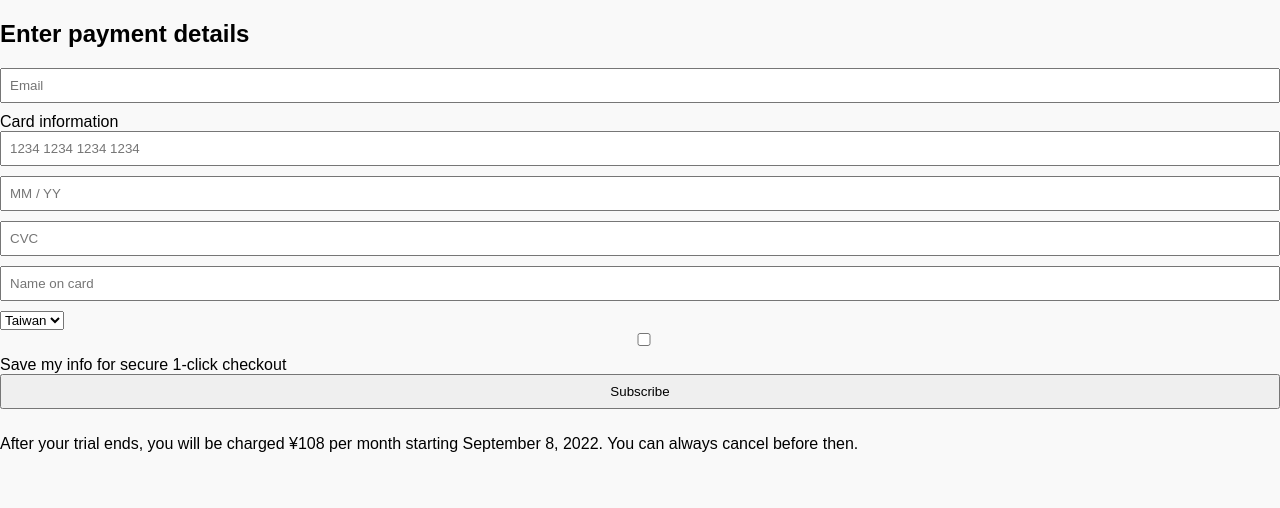
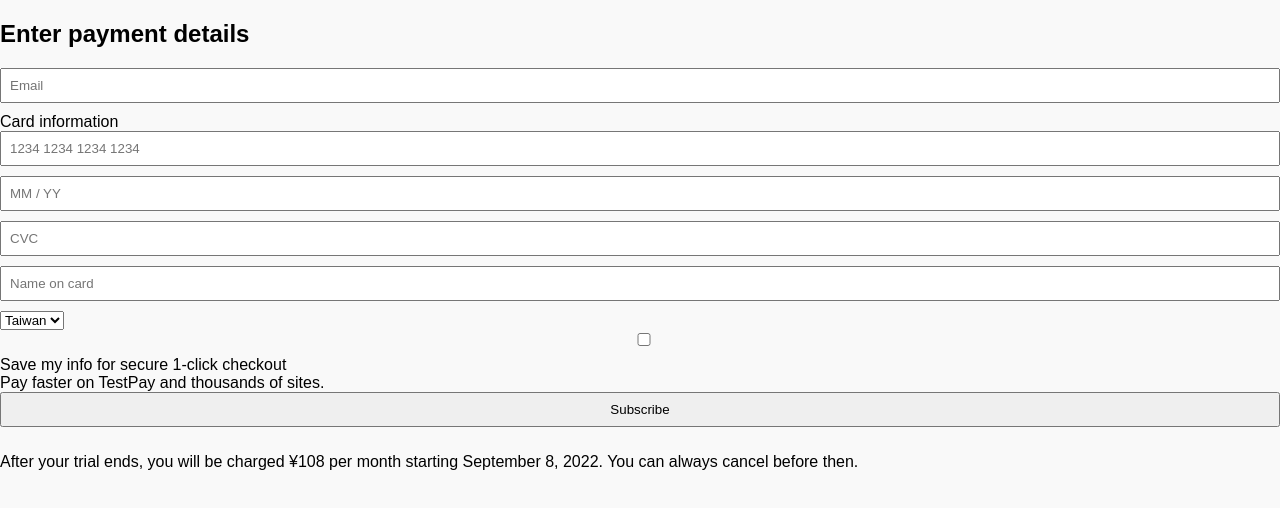
Before and after one commit to tie523399/fake-stripe-checkout, a React (Create React App) app: page / in a window 1280 px wide. Shown: the top 508 px of the page. Built offline with nearby package versions, Linux system fonts and the light colour scheme; the HTML template or start-up script is replaced by a standard one.

Commit message:
Update App.js

```diff
--- a/src/App.js
+++ b/src/App.js
@@ -40,40 +40,36 @@ export default function App() {
   };
 
   return (
-    <div className="min-h-screen bg-gray-100 flex items-center justify-center px-4">
-      <div className="w-full max-w-md bg-white rounded-lg shadow-lg p-6 border border-gray-200">
-        <h2 className="text-lg font-medium mb-6">Enter payment details</h2>
+    <div className="min-h-screen bg-[#f6f9fc] flex items-center justify-center p-4">
+      <div className="w-full max-w-md bg-white p-8 rounded-lg shadow-sm border border-gray-200 text-sm font-sans">
+        <h2 className="text-lg font-semibold mb-6">Enter payment details</h2>
 
-        <div className="space-y-4">
-          <div>
         <input
           type="email"
           name="email"
+          placeholder="Email"
           value={formData.email}
           onChange={handleChange}
-              placeholder="Email"
-              className="w-full border border-gray-300 rounded px-3 py-2 text-sm"
+          className="mb-4 w-full border border-gray-300 rounded px-3 py-[10px]"
         />
-          </div>
 
-          <div>
-            <label className="text-xs text-gray-600 font-medium mb-1 block">Card information</label>
+        <div className="mb-2 text-xs text-gray-600 font-medium">Card information</div>
         <input
           type="text"
           name="card"
           placeholder="1234 1234 1234 1234"
           value={formData.card}
           onChange={handleChange}
-              className="w-full border border-gray-300 rounded px-3 py-2 text-sm"
+          className="w-full border border-gray-300 rounded px-3 py-[10px] mb-2"
         />
-            <div className="flex gap-2 mt-2">
+        <div className="flex gap-2 mb-4">
           <input
             type="text"
             name="expiry"
             placeholder="MM / YY"
             value={formData.expiry}
             onChange={handleChange}
-                className="w-1/2 border border-gray-300 rounded px-3 py-2 text-sm"
+            className="w-1/2 border border-gray-300 rounded px-3 py-[10px]"
           />
           <input
             type="text"
@@ -81,59 +77,53 @@ export default function App() {
             placeholder="CVC"
             value={formData.cvc}
             onChange={handleChange}
-                className="w-1/2 border border-gray-300 rounded px-3 py-2 text-sm"
+            className="w-1/2 border border-gray-300 rounded px-3 py-[10px]"
           />
         </div>
-          </div>
 
-          <div>
         <input
           type="text"
           name="name"
           placeholder="Name on card"
           value={formData.name}
           onChange={handleChange}
-              className="w-full border border-gray-300 rounded px-3 py-2 text-sm"
+          className="mb-4 w-full border border-gray-300 rounded px-3 py-[10px]"
         />
-          </div>
 
-          <div>
         <select
           name="country"
           value={formData.country}
           onChange={handleChange}
-              className="w-full border border-gray-300 rounded px-3 py-2 text-sm"
+          className="w-full border border-gray-300 rounded px-3 py-[10px] mb-4"
         >
           <option value="Taiwan">Taiwan</option>
           <option value="Japan">Japan</option>
           <option value="USA">USA</option>
         </select>
-          </div>
 
-          <div className="flex items-center text-sm">
+        <div className="flex items-start mb-4">
           <input
             type="checkbox"
             name="saveInfo"
             checked={formData.saveInfo}
             onChange={handleChange}
-              className="mr-2"
+            className="mt-1 mr-2"
           />
-            <span>Save my info for secure 1-click checkout</span>
+          <label className="text-sm leading-tight">Save my info for secure 1-click checkout<br/><span className="text-xs text-gray-500">Pay faster on TestPay and thousands of sites.</span></label>
         </div>
 
         <button
           onClick={handleSubmit}
           disabled={loading}
-            className="w-full bg-blue-600 hover:bg-blue-700 text-white font-semibold text-sm py-2 rounded"
+          className="w-full bg-[#0070f3] hover:bg-[#005dd1] text-white text-sm py-3 rounded font-semibold"
         >
           {loading ? '處理中...' : 'Subscribe'}
         </button>
 
-          <p className="text-[11px] text-gray-500 leading-relaxed mt-2">
+        <p className="text-[11px] text-gray-500 leading-relaxed mt-4">
           After your trial ends, you will be charged ¥108 per month starting September 8, 2022. You can always cancel before then.
         </p>
       </div>
     </div>
-    </div>
   );
 }
```
Lines whose indentation alone changed are shown as unchanged.
